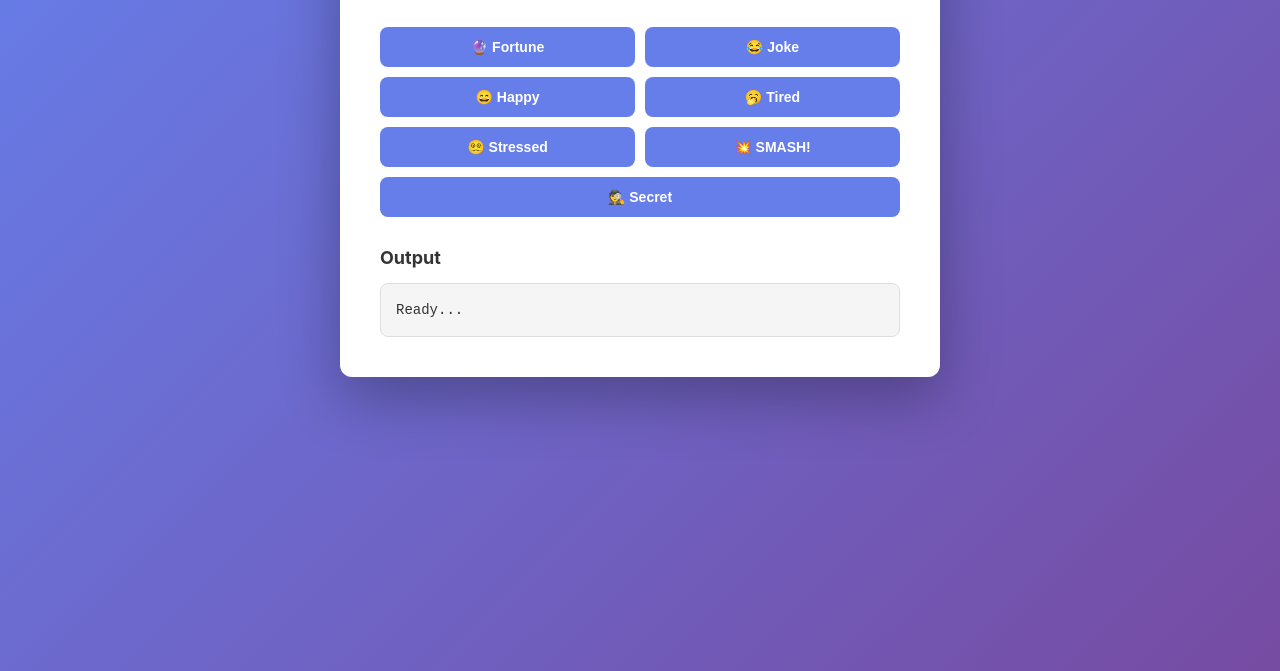
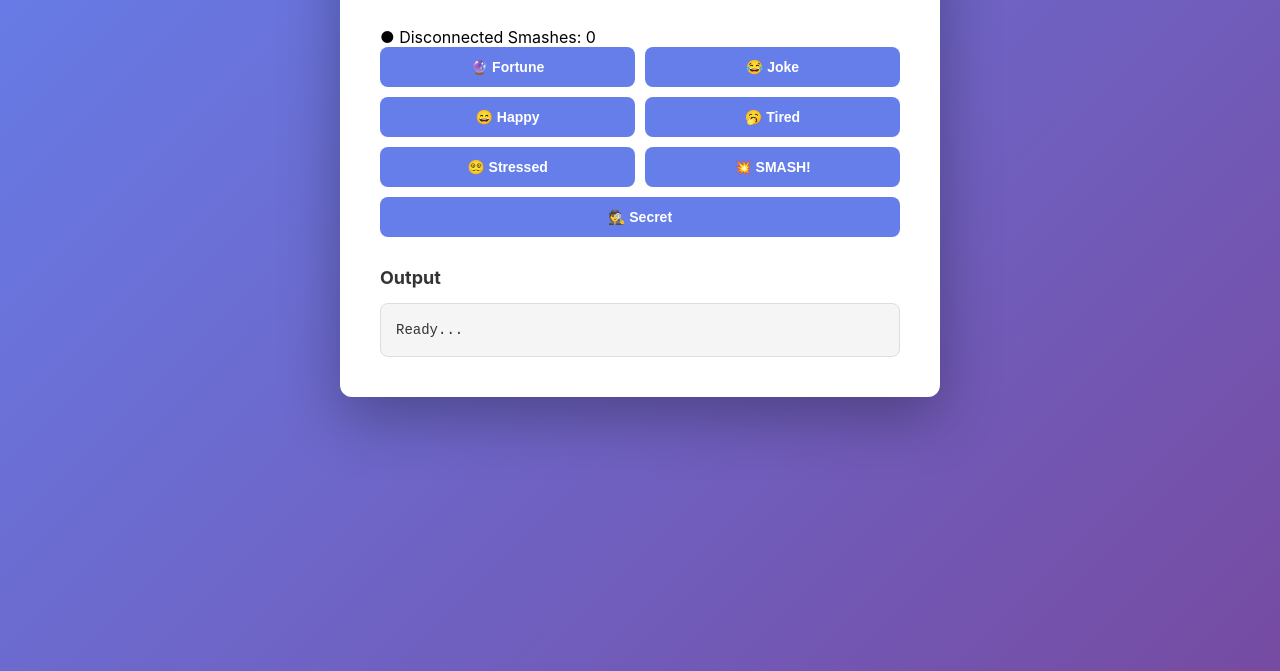
Before and after one commit to YafehDCDJ/VibeCheck-De-Juan, a plain HTML site: page frontend/index.html in a window 1280 px wide. Shown: the part 129-800 px from the top of the page. Drawn offline with Linux system fonts and the light colour scheme.

Commit message:
Add API counter display and status indicator

```diff
--- a/frontend/index.html
+++ b/frontend/index.html
@@ -10,6 +10,11 @@
   <div class="container">
     <h1>VibeCheck 411L</h1>
     <p class="subtitle">Click buttons to fetch data from your Node.js API.</p>
+
+    <div class="status-bar">
+      <span id="apiStatus" class="status-indicator">● Disconnected</span>
+      <span id="smashCounter">Smashes: 0</span>
+    </div>
 
     <div class="button-group">
       <button id="btnFortune" data-endpoint="/api/fortune">🔮 Fortune</button>
```
